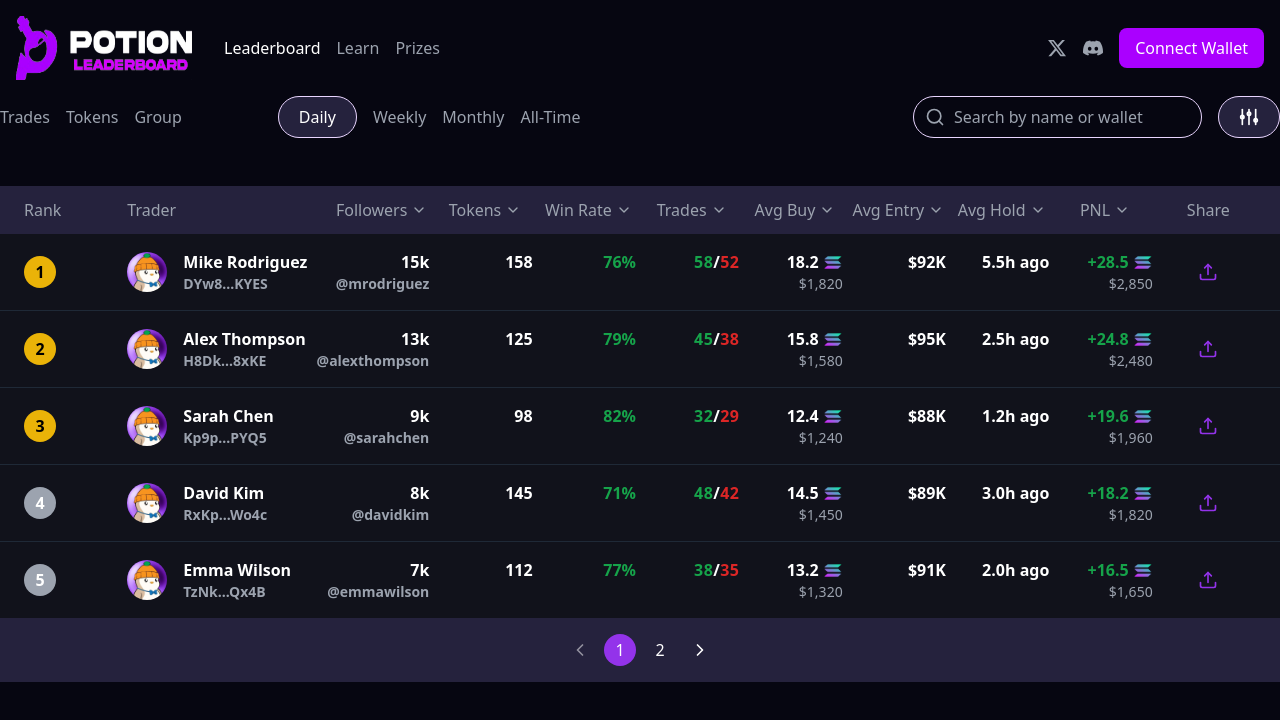
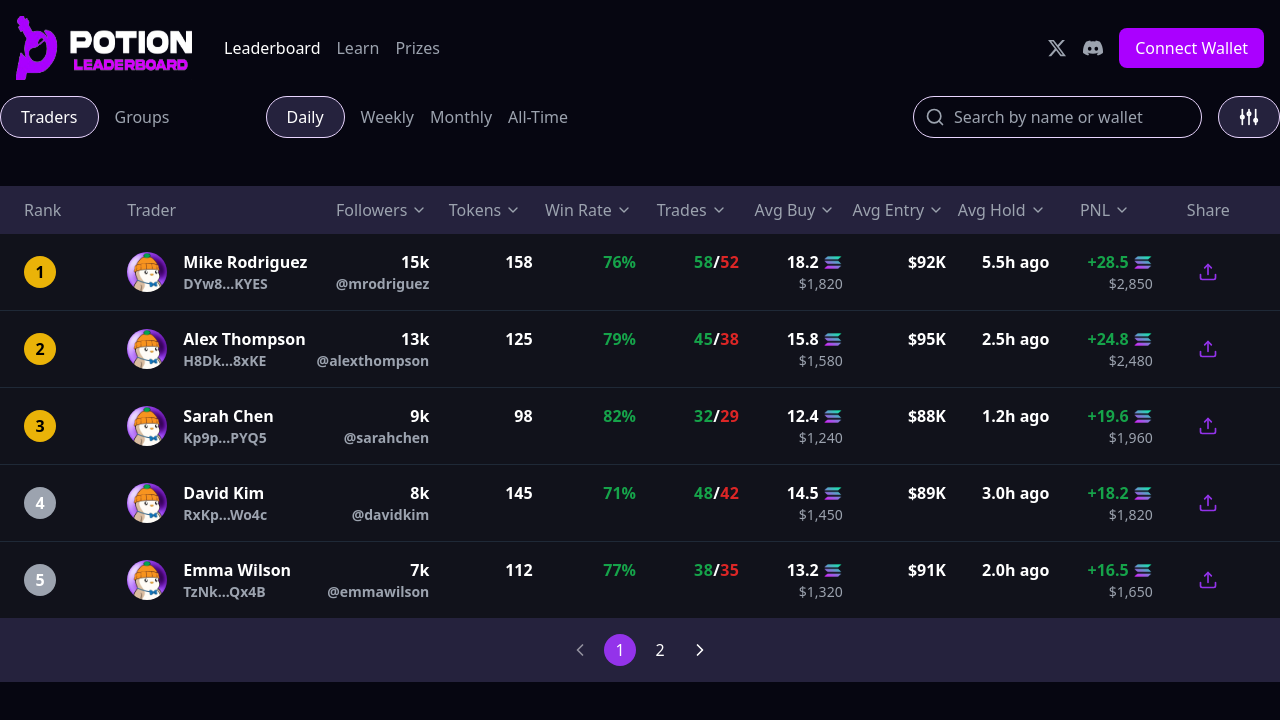
Before and after one commit to deiv-hash/potion-leaderboard, a Next.js app: page / in a window 1280 px wide. Shown: the top 720 px of the page. Built offline with nearby package versions, Linux system fonts and the light colour scheme.

Commit message:
Update Home page to use MainTab type and TabSelector variant

```diff
--- a/app/page.tsx
+++ b/app/page.tsx
@@ -2,7 +2,7 @@
 
 import { useState } from "react";
 import { TimeFrameSelector } from "./components/TimeFrameSelector";
-import { TimeFrame, Trader, Filters, Tab } from "@/app/types/trader";
+import { TimeFrame, Trader, Filters, MainTab } from "@/app/types/trader";
 import { Searchbar } from "./components/Searchbar";
 import { Filter } from "./components/Filter";
 import { Leaderboard } from "./components/Leaderboard";
@@ -10,7 +10,7 @@ import { useTraders } from "./hooks/useTraders";
 import { TabSelector } from "./components/TabSelector";
 
 export default function Home() {
-  const [activeTab, setActiveTab] = useState<Tab>("traders");
+  const [activeTab, setActiveTab] = useState<MainTab>("traders");
   const [filter, setFilter] = useState<Filters>({
     timeFrame: "daily",
     sortBy: "rank",
@@ -67,7 +67,11 @@ export default function Home() {
     <div className="min-h-screen">
       <main>
         <div className="flex gap-24">
-          <TabSelector activeTab={activeTab} onTabChange={setActiveTab} />
+          <TabSelector
+            activeTab={activeTab}
+            onTabChange={(tab) => setActiveTab(tab as MainTab)}
+            variant="main"
+          />
           {activeTab === "traders" && (
             <div className="w-full flex justify-between">
               <TimeFrameSelector
```
